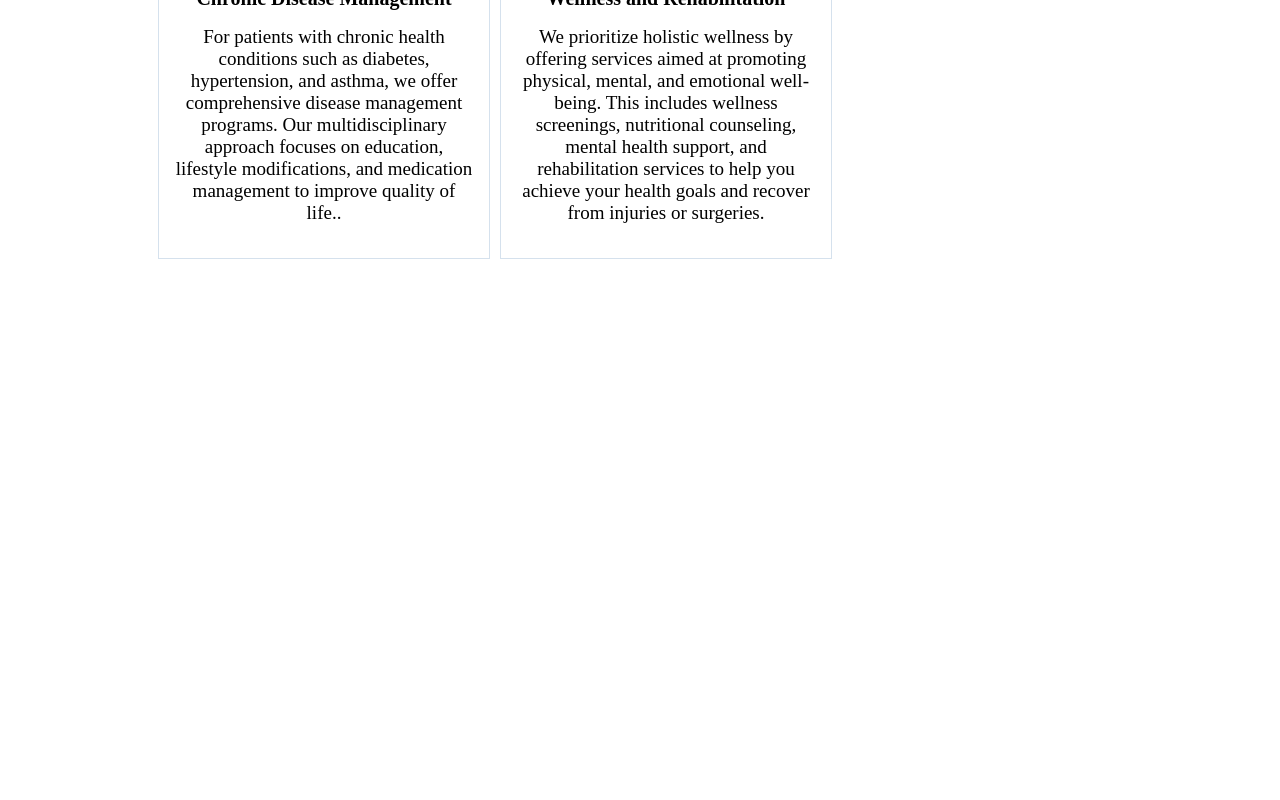
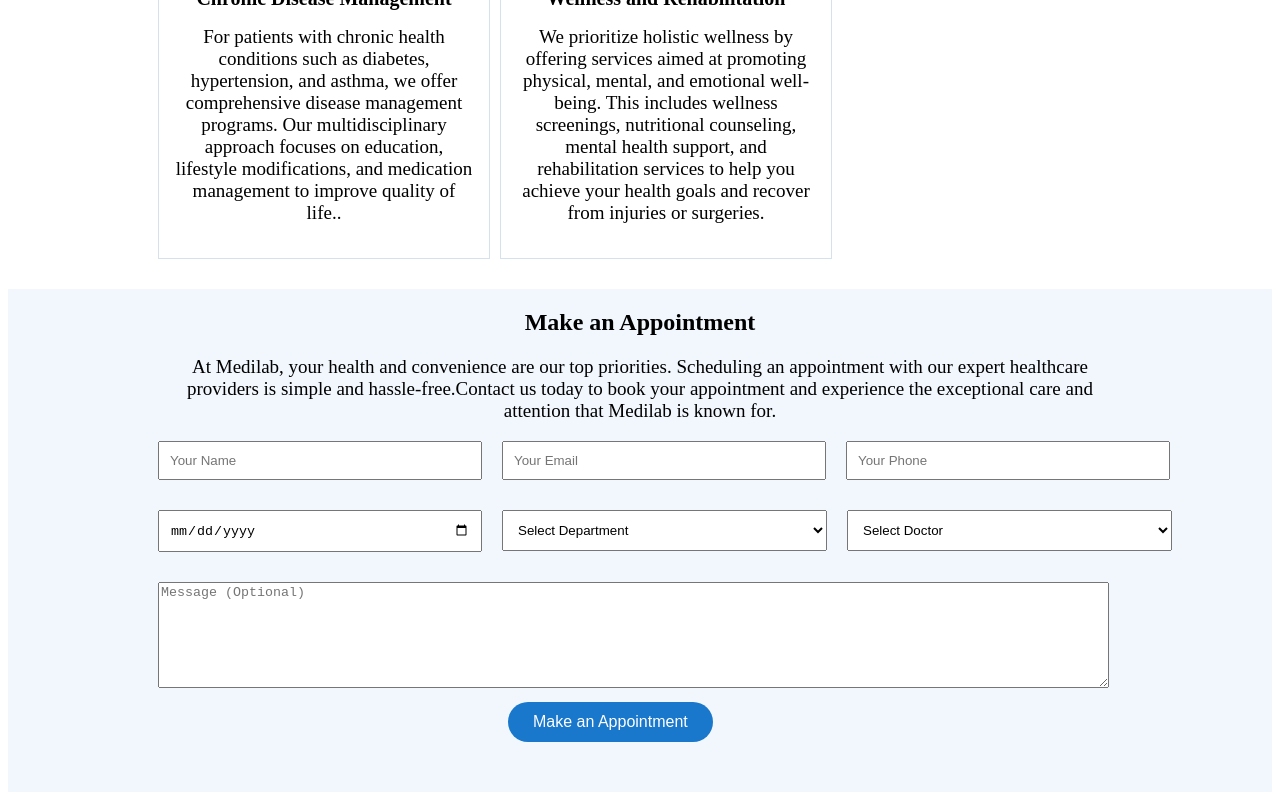
Before and after one commit to mulindijr/Medilab, a React (Vite) app: page / in a window 1280 px wide. Shown: the part 3482-4282 px from the top of the page. Before the commit the page ends 3749 px from the top, so only its background shows below. Built offline with nearby package versions, Linux system fonts and the light colour scheme.

Commit message:
Import Appointment component to the main application component

```diff
--- a/src/App.jsx
+++ b/src/App.jsx
@@ -4,7 +4,7 @@ import Navbar from './components/Navbar/Navbar'
 import Home from './components/Home/Home'
 import About from './components/About/About'
 import Services from './components/Services/Services'
-
+import Appointment from './components/Appointment/Appointment'
 
 function App() {
 
@@ -15,6 +15,7 @@ function App() {
         <Home />
         <About />
         <Services />
+        <Appointment />
 
       </BrowserRouter>
 
```
